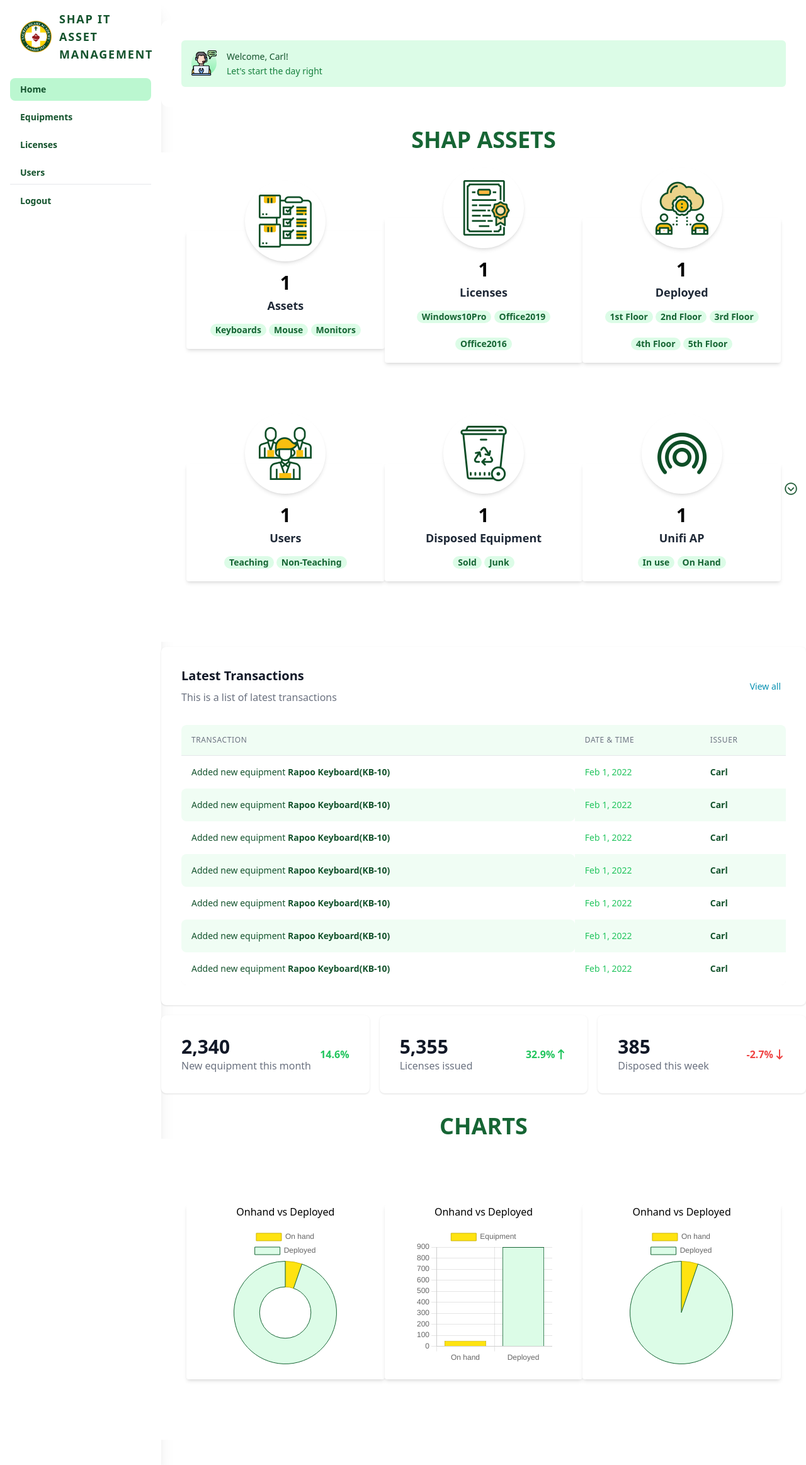
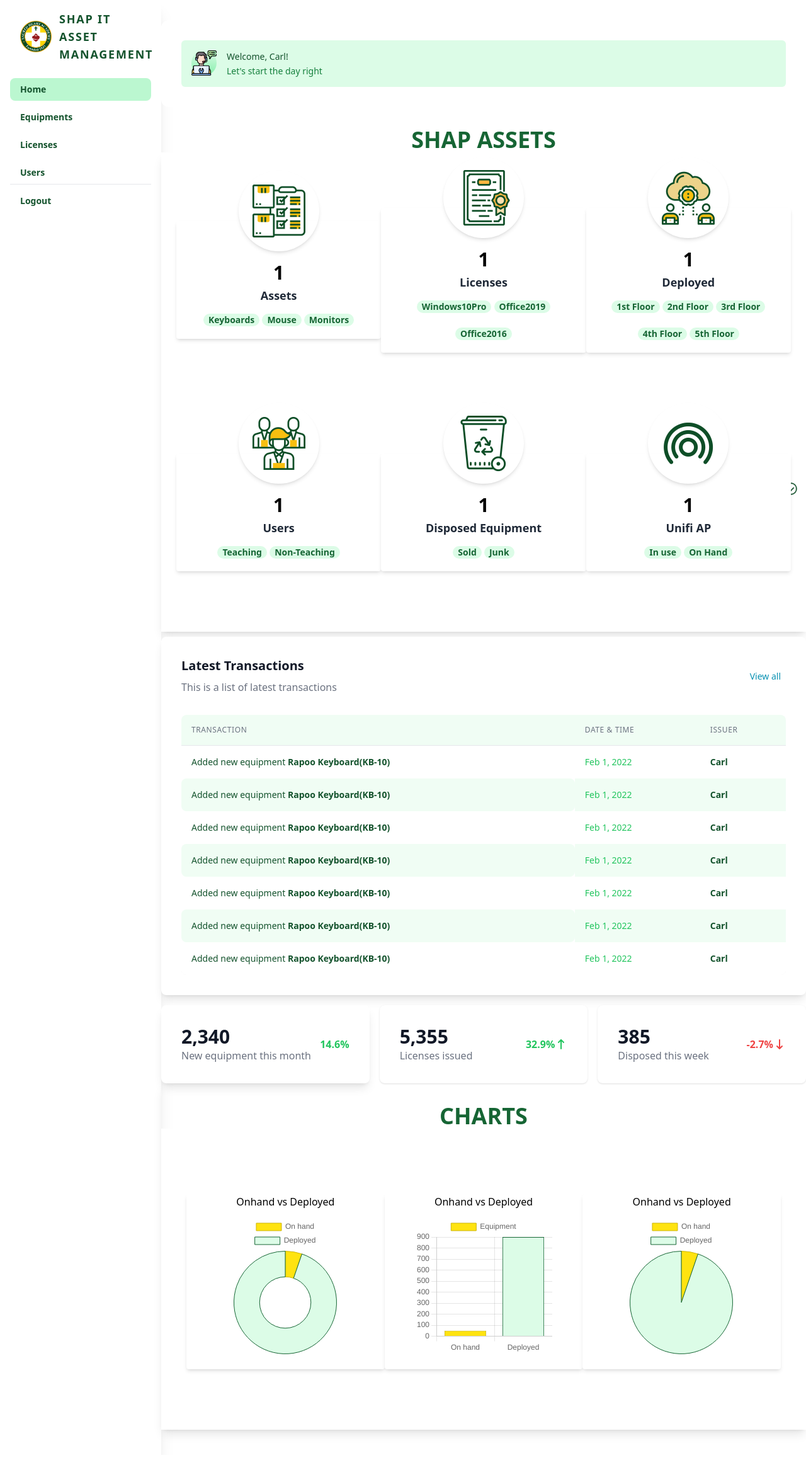
Before and after one commit to gitshap/inventory, a Django app: page / in a window 1280 px wide. Shown: the whole page at 63% size. After the commit the page ends 2281 px from the top, so only its background shows below. Run offline with Django 3.2, Linux system fonts and the light colour scheme; data comes from the database, SQL or seed files in the repository; parts of the project's set-up code (start-up, migrations or seed data) failed here and were passed over; some libraries are stand-ins or nearby versions.

Commit message:
added shadows

```diff
--- a/templates/base.html
+++ b/templates/base.html
@@ -41,5 +41,8 @@
 
   <body>
     {% block content %} {% endblock content %}
+
+
+
   </body>
 </html>
--- a/templates/home.html
+++ b/templates/home.html
@@ -138,11 +138,11 @@
             </h1>
           </div>
         </div>
-        <div class="w-full bg-white px-10 pt-10">
+        <div class="w-full bg-white px-6 pt-6 shadow-lg">
           <div class="container mx-auto">
             <div
               role="list"
-              aria-label="Behind the scenes People "
+              aria-label="SHAP "
               class="lg:flex md:flex sm:flex items-center xl:justify-between flex-wrap md:justify-around sm:justify-around lg:justify-around"
             >
               <div
@@ -460,7 +460,7 @@
 
     <!-- Latest Transactions -->
     <div id="transactions">
-      <div class="bg-white shadow rounded-lg p-4 sm:p-6 xl:p-8">
+      <div class="bg-white shadow-lg rounded-lg p-4 sm:p-6 xl:p-8">
         <div class="mb-4 flex items-center justify-between">
           <div>
             <h3 class="text-xl font-bold text-gray-900 mb-2">
@@ -648,7 +648,7 @@
     <div
       class="mt-4 w-full grid grid-cols-1 md:grid-cols-2 xl:grid-cols-3 gap-4"
     >
-      <div class="bg-white shadow rounded-lg p-4 sm:p-6 xl:p-8">
+      <div class="bg-white shadow-lg rounded-lg p-4 sm:p-6 xl:p-8">
         <div class="flex items-center">
           <div class="flex-shrink-0">
             <span
@@ -741,10 +741,10 @@
     <!-- End card boxes -->
 
         <!-- Chart Start -->
-        <div class="mb-2">
+        <div class="mb-2 shadow-lg">
           <!-- Code block starts -->
           <dh-component>
-            <div class="container flex justify-center mx-auto pt-8">
+            <div class="container flex justify-center mx-auto pt-8 ">
               <div>
                 <h1
                   class="xl:text-4xl text-3xl text-center text-green-800 font-extrabold"
```
